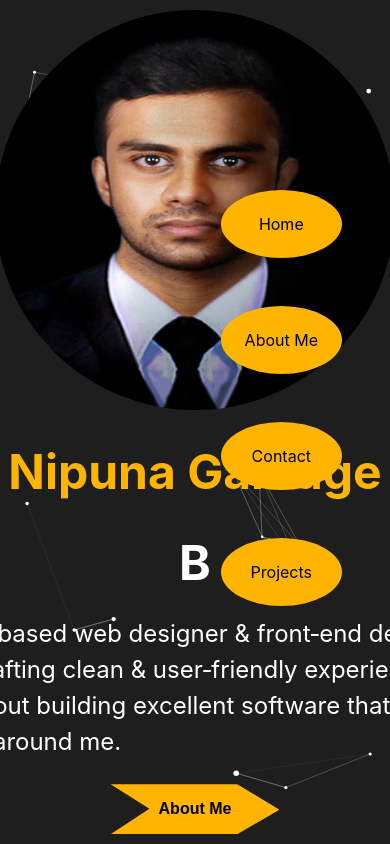
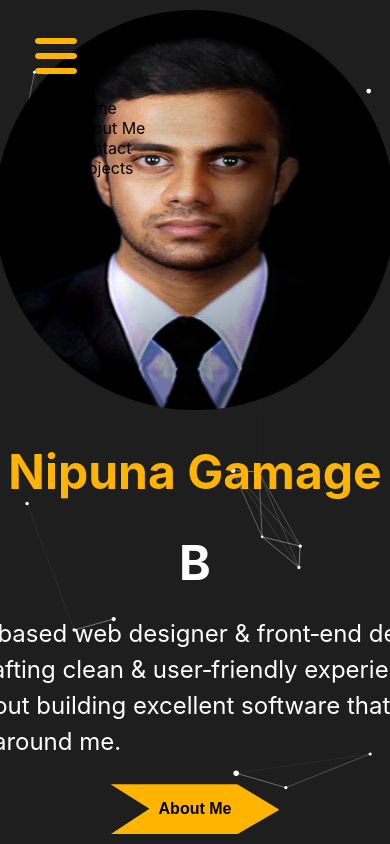
Before and after one commit to NipunaGamage888/portfolio, a React (Create React App) app: page / in a window 390 px wide. Built offline with nearby package versions, Linux system fonts and the light colour scheme; the HTML template or start-up script is replaced by a standard one.

Commit message:
Creating mobile styling

```diff
--- a/src/components/Navbar/Navbar.js
+++ b/src/components/Navbar/Navbar.js
@@ -1,11 +1,36 @@
 import React from "react";
 import "./Navbar.scss";
 import { useNavigate } from "react-router-dom/dist";
+import { faBars } from "@fortawesome/free-solid-svg-icons";
+import { FontAwesomeIcon } from "@fortawesome/react-fontawesome";
 
 const Navbar = () => {
   const navigate=useNavigate()
   return (
     <nav className="nav">
+      <div className="nav__mobile">
+        <FontAwesomeIcon
+          className="nav__icon"
+          icon={faBars}
+          style={{ color: "#ffb400" }}
+        />
+        <ul className="nav__list-mobile">
+        <li onClick={()=>navigate('/')} className="nav__li-mobile">
+            Home
+        </li>
+        <li onClick={()=>navigate('/about')} className="nav__li-mobile">
+            About Me
+        </li>
+        <li onClick={()=>navigate('/Contact')} className="nav__li-mobile">
+            Contact
+        </li>
+        <li  onClick={()=>navigate('/projects')} className="nav__li-mobile">
+          Projects
+        </li>
+
+
+      </ul>
+      </div>
       <ul className="nav__list">
         <li onClick={()=>navigate('/')} className="nav__li">
             Home
--- a/src/components/Navbar/Navbar.scss
+++ b/src/components/Navbar/Navbar.scss
@@ -1,4 +1,11 @@
+@use '../../styles/partials/mixings.scss' as *;
+
 .nav{
+    display: flex;
+    flex-direction: column;
+    position: absolute;
+    z-index: 1;
+    @include tablet{
         display: flex;
         flex-direction: column;
         position: absolute;
@@ -7,14 +14,31 @@
         align-items: center;
         justify-content: center;
         z-index: 1;
+    }
+    &__mobile{
+        padding: 2rem;
+        @include tablet{
+            display: none;
+        }
+    }
+    &__icon{
+        cursor: pointer;
+        width: 3rem;
+        height: 3rem;
+    }
 
     &__list{
+        display: none;
+
+        @include tablet{
             display: flex;
             flex-direction: column;
             right: 3rem;
             position: fixed;
             list-style-type: none;
             text-decoration: none;
+
+        }
     }
     &__li{
         list-style-type: none;
--- /dev/null
+++ b/src/styles/partials/mixings.scss
@@ -0,0 +1,20 @@
+@use './variables.scss' as *;
+
+@mixin tablet {
+    @media screen and (min-width: $tablet-breakpoint) {
+        @content;
+    }
+}
+
+@mixin desktop {
+    @media screen and (min-width: $desktop-breakpoint) {
+        @content;
+    }
+}
+
+@mixin mobile{
+    @media screen and (max-width: $mobile-breakpoint){
+        @content
+
+    }
+}
--- /dev/null
+++ b/src/styles/partials/variables.scss
@@ -0,0 +1,14 @@
+$brainflix-black:#323232;
+$brainflix-blue:#0095FF;
+$sliver:#afafaf;
+$white:#FFFFFF;
+$brainflix-dark-black:#000000;
+$brainflix-dark-blue:#0065AD;
+$alabaster:#FAFAFA;
+$mercury:#E1E1E1;
+
+
+
+$tablet-breakpoint: 768px;
+$desktop-breakpoint: 1280px;
+$mobile-breakpoint: 599px;
```
Also changed, not shown: src/styles/partials/typography.scss (added, +22 -0 lines). Lines whose indentation alone changed are shown as unchanged.
